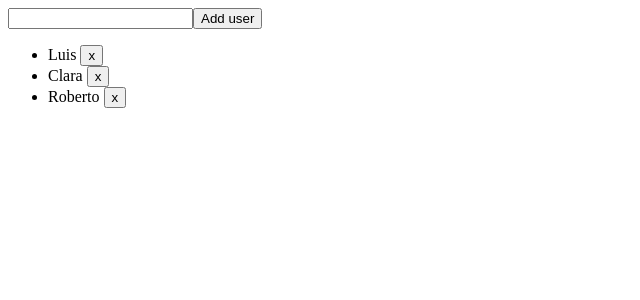
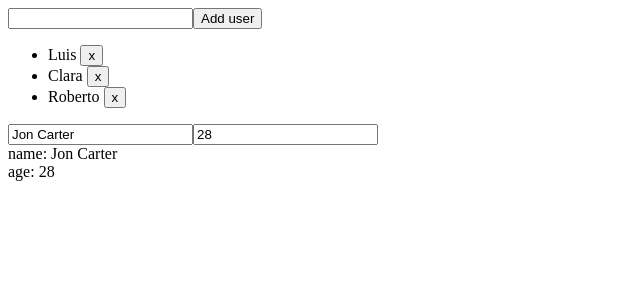
Before and after one commit to itzelJimenez/angular_first_steps, an Angular app: page / in a window 1280 px wide. Shown: the top 300 px of the page, without its empty margins (0-640 px from the left). Built offline with nearby package versions, Linux system fonts and the light colour scheme.

Commit message:
add two way data binding

```diff
--- a/src/app/app.component.html
+++ b/src/app/app.component.html
@@ -8,3 +8,12 @@
     {{ user }} <button (click)='deleteUser(user)'>x</button>
   </li>
 </ul>
+
+<div>
+  <form>
+    <input type="text" name='name' [(ngModel)]='name'>
+    <input type="text" name='age' [(ngModel)]='age'>
+  </form>
+  name: {{ name }} <br>
+  age: {{ age }}
+</div>
--- a/src/app/app.component.ts
+++ b/src/app/app.component.ts
@@ -7,6 +7,8 @@
 })
 export class AppComponent {
   users: string[] = ['Luis', 'Clara', 'Roberto']
+  name: string = "Jon Carter";
+  age: number = 28;
 
   sayHello() {
     alert('Hello')
--- a/src/app/app.module.ts
+++ b/src/app/app.module.ts
@@ -1,6 +1,6 @@
 import { BrowserModule } from '@angular/platform-browser';
 import { NgModule } from '@angular/core';
-
+import { FormsModule } from '@angular/forms'
 import { AppRoutingModule } from './app-routing.module';
 import { AppComponent } from './app.component';
 import { HelloWorld } from './firstcomponent/firstcomponent';
@@ -16,7 +16,8 @@
   ],
   imports: [
     BrowserModule,
-    AppRoutingModule
+    AppRoutingModule,
+    FormsModule
   ],
   providers: [],
   bootstrap: [AppComponent]
```
